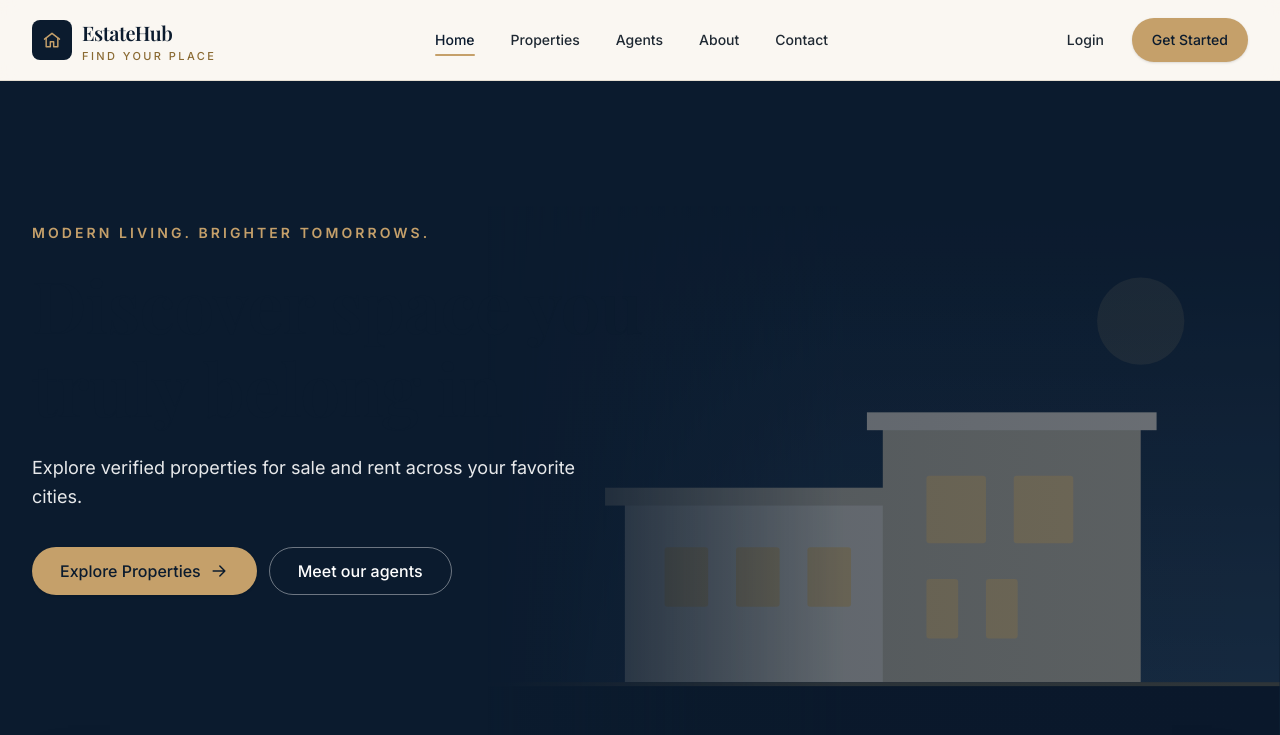
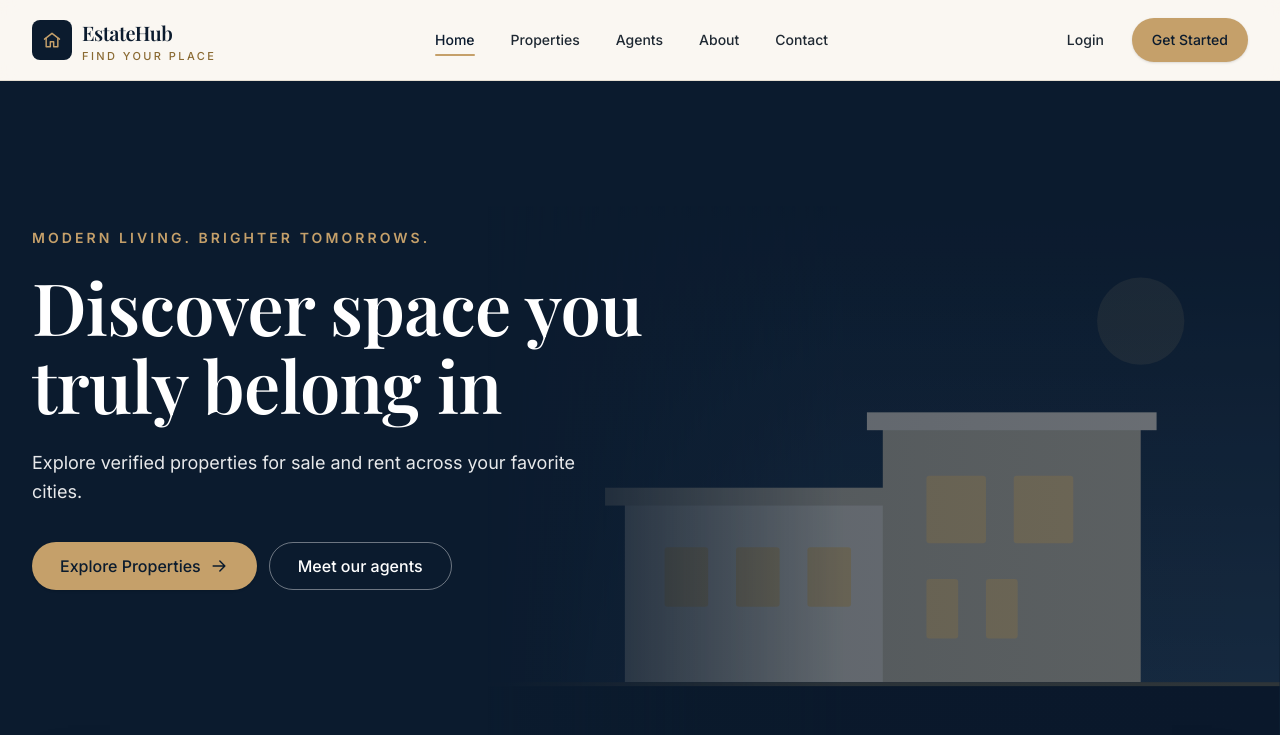
Before and after one commit to mahnoor-siddique/EstateHub, a Next.js app: page / in a window 1280 px wide. Shown: the top 735 px of the page. Built offline with nearby package versions, Linux system fonts and the light colour scheme; a web font is replaced by a local one.

Commit message:
fix: improve hero heading visibility

```diff
--- a/app/globals.css
+++ b/app/globals.css
@@ -51,6 +51,12 @@ body {
   text-rendering: optimizeLegibility;
 }
 
+/*
+ * Base heading style. It lives in @layer base so Tailwind utilities (text-white,
+ * text-gold, font-sans, ...) can override it on dark sections; unlayered element
+ * rules would always win over utilities.
+ */
+@layer base {
   h1,
   h2,
   h3 {
@@ -58,6 +64,7 @@ h3 {
     color: var(--navy);
     letter-spacing: -0.01em;
     line-height: 1.15;
+  }
 }
 
 ::selection {
@@ -69,7 +76,6 @@ h3 {
 :focus-visible {
   outline: 2px solid var(--gold-strong);
   outline-offset: 3px;
-  border-radius: 4px;
 }
 
 /* On dark surfaces the darker gold ring is hard to see, so switch to light gold. */
```
Lines whose indentation alone changed are shown as unchanged.
